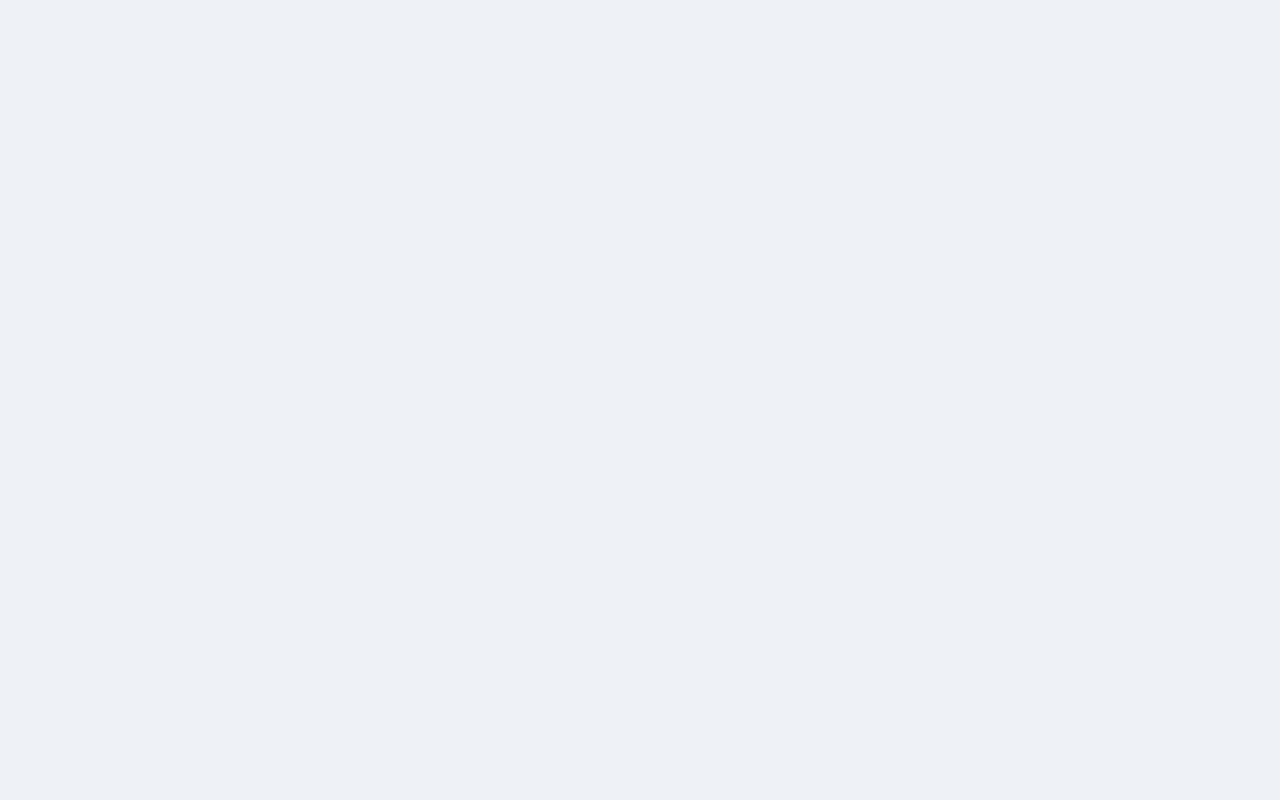
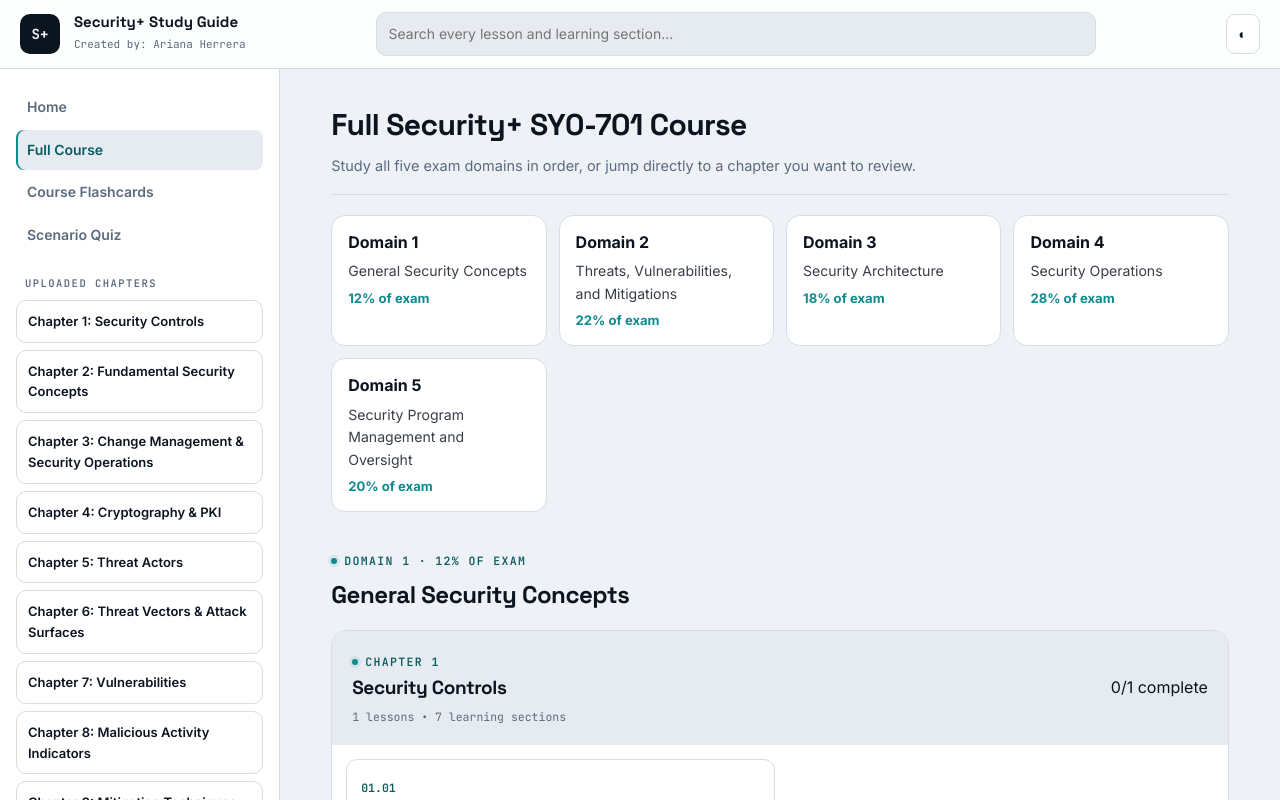
Before and after one commit to ari-923/security, a Next.js app: page /course in a window 1280 px wide. Before the commit this address had no page. Shown: the top 800 px of the page. Built offline with nearby package versions, Linux system fonts and the light colour scheme.

Commit message:
Update page.js

```diff
--- a/app/course/page.js
+++ b/app/course/page.js
@@ -1,34 +1,17 @@
-import { notFound } from "next/navigation";
-import { getLesson, getLessonNeighbors, lessons } from "@/content";
-import LessonClient from "@/components/LessonClient";
+import { chapters, lessons, learningSections, sectionKey } from "@/content";
+import CourseOverview from "@/components/CourseOverview";
 
-export function generateStaticParams() {
-  return lessons.map((lesson) => ({ lessonId: lesson.id }));
+export const metadata = { title: "Full Course | Security+ Study Guide" };
+
+export default function CoursePage() {
+  const chapterData = chapters.map((chapter) => ({
+    ...chapter,
+    lessons: lessons.filter((lesson) => lesson.chapter === chapter.chapter).map((lesson) => ({
+      id: lesson.id,
+      title: lesson.title,
+      learningCount: learningSections(lesson).length,
+      keys: learningSections(lesson).map((section) => sectionKey(lesson.id, section.n)),
+    })),
+  }));
+  return <CourseOverview chapters={chapterData} />;
 }
-
-export async function generateMetadata({ params }) {
-  const { lessonId } = await params;
-  const lesson = getLesson(decodeURIComponent(lessonId));
-  return lesson ? { title: `${lesson.id} ${lesson.title} | Security+ Study Guide` } : {};
-}
-
-export default async function LessonRoute({ params }) {
-  const { lessonId } = await params;
-  const decodedId = decodeURIComponent(lessonId);
-  const lesson = getLesson(decodedId);
-  if (!lesson) notFound();
-
-  const { previous, next } = getLessonNeighbors(decodedId);
-  const nextPreview = next
-    ? { id: next.id, title: next.title, sections: next.slides.filter((s) => s.instructional).slice(0, 4).map((s) => ({ title: s.title, points: s.points })) }
-    : null;
-
-  return (
-    <LessonClient
-      lesson={lesson}
-      previous={previous ? { id: previous.id, title: previous.title } : null}
-      next={next ? { id: next.id, title: next.title } : null}
-      nextPreview={nextPreview}
-    />
-  );
-}
```
